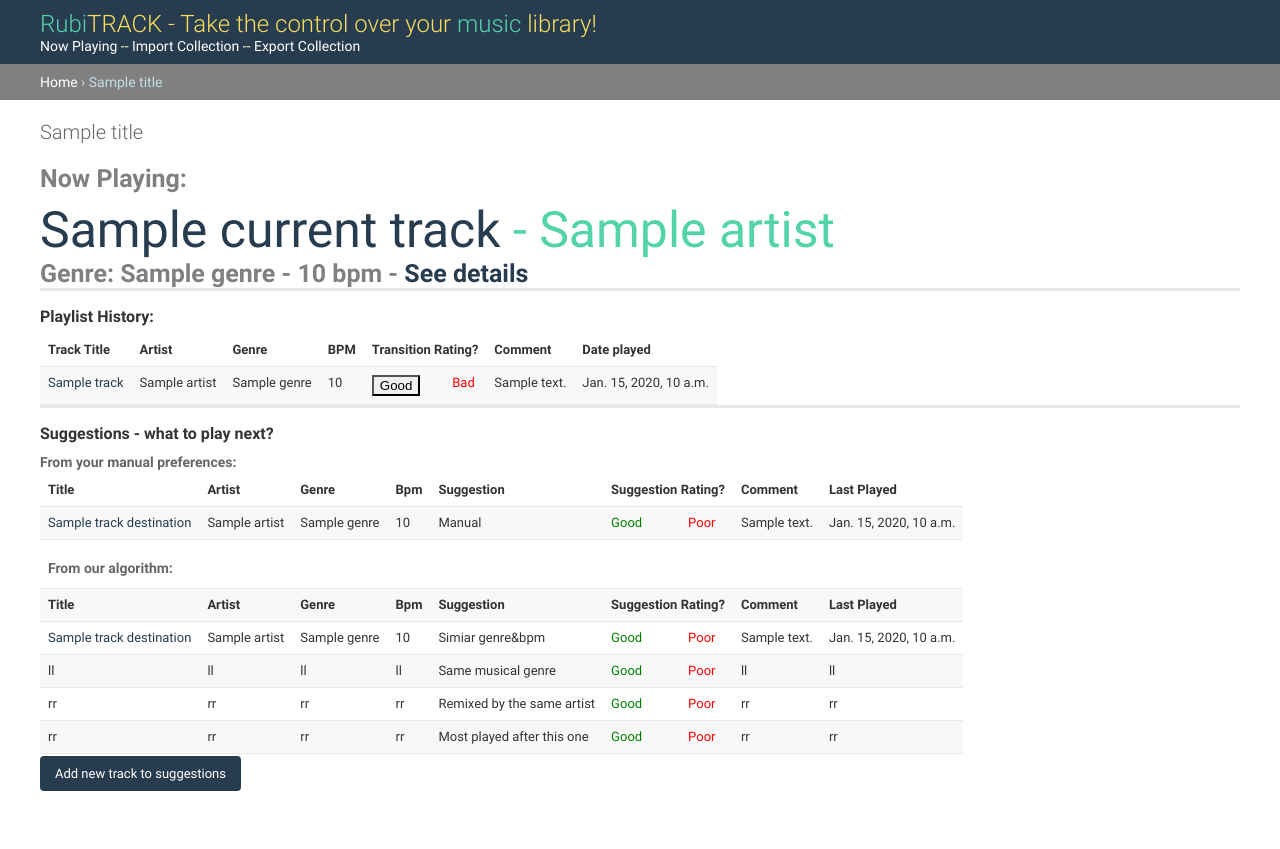
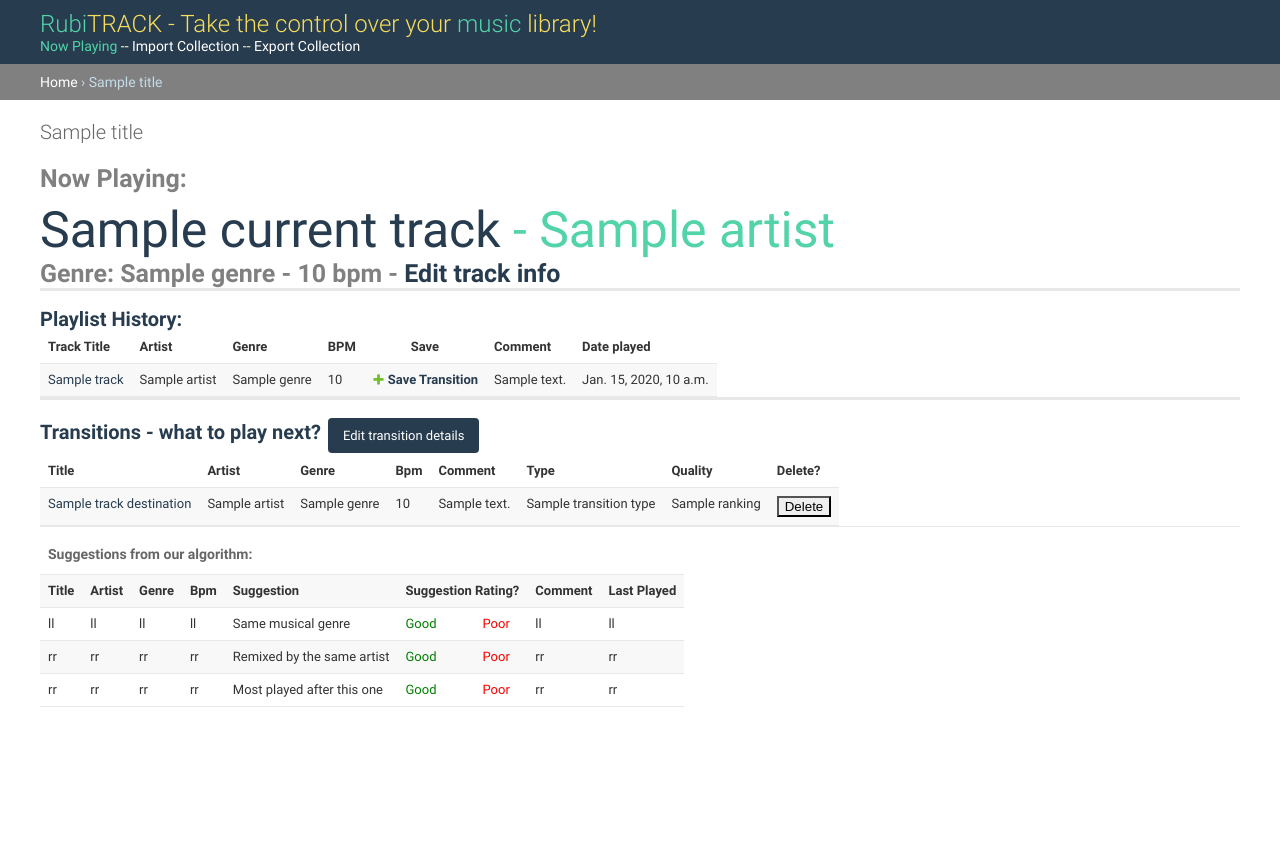
Before and after one commit to rubicontext/rubitrack, a Django app: template rubitrack/track/templates/track/currently_playing.html in a window 1280 px wide. After the commit the page ends 707 px from the top, so only its background shows below. Run offline with Django 3.2, Linux system fonts and the light colour scheme; the template is opened without the code that fills it: most values are stand-ins (such as "Sample title", 1, 10 or a date in 2020).

Commit message:
Now add and remove transition on the fly. TODO : edit the transition in a popup

```diff
--- a/rubitrack/templates/admin/base_site.html
+++ b/rubitrack/templates/admin/base_site.html
@@ -1,17 +1,20 @@
 {% extends "admin/base.html" %}
+
 
 {% block title %}{{ title }} | Rubitrack admin{% endblock %}
 
 {% block branding %}
 <h1 id="site-name"><a href="{% url 'admin:index' %}"><div class="green_flashy">Rubi</div>TRACK - Take the control over your <div class="green_flashy">music</div> library!</a></h1>
-<a href="/track/currently_playing">Now Playing</a> -- <a href="/track/import_collection">Import Collection</a> -- <a href="/track/export_collection">Export Collection</a>
+<a href="/track/currently_playing"><div class="green_flashy">Now Playing</div></a> -- <a href="/track/import_collection">Import Collection</a> -- <a href="/track/export_collection">Export Collection</a>
+
+<link rel="shortcut icon" type="image/png" href="/static/favicon.ico'/"/>
+
 {% endblock %}
 
 {% block nav-global %}{% endblock %}
 
 {% block extrahead %}
     <script src="https://ajax.googleapis.com/ajax/libs/jquery/3.5.1/jquery.min.js"></script>
-    <script src="/static/bsmodals/bsmodals/js"></script>
 
     <style>
         a, a:link, a:visited {
@@ -74,6 +77,13 @@
             #display: inline;
         }
 
+         div.blue_subtitle_small {
+            font-size: 20px;
+            font-weight: bold;
+            color:#283C4F;
+            display: inline;
+        }
+
         td.good_transition {
             color:green;
         }
@@ -81,6 +91,13 @@
         td.bad_transition {
             text-align: center;
             color:red;
+        }
+
+        td.button_add {
+            text-align: center;
+            color:red;
+            border-width: 1;
+            border-color: blue;
         }
 
         .module h2 {
--- a/rubitrack/track/currently_playing.py
+++ b/rubitrack/track/currently_playing.py
@@ -1,5 +1,5 @@
 
-from .models import Track, Transition, CurrentlyPlaying
+from .models import Track, Transition, CurrentlyPlaying, TransitionType
 from django.http import HttpResponse
 
 #from django.http import HttpResponseRedirect
--- a/rubitrack/track/templates/track/currently_playing.html
+++ b/rubitrack/track/templates/track/currently_playing.html
@@ -4,6 +4,7 @@
 {% block title %}Now Playing - Tonial{% endblock title %}
 
   {% block content %}
+
   {% if currentTrack %}
 
 <h2><div class="grey_subtitle">Now Playing: </div></h2>
@@ -21,7 +22,7 @@
     </div>
      <div class="grey_subtitle">
       Genre: {{ currentTrack.genre.name }}  - {{ currentTrack.bpm|floatformat}} bpm -
-      <a href="{% url 'admin:track_track_change' currentTrack.id %}">See details</a>
+      <a href="{% url 'admin:track_track_change' currentTrack.id %}">Edit track info</a>
     </div>
   </div>
 </div>
@@ -29,9 +30,9 @@
 <hr>
 <hr>
 <hr>
+<br>
 
-
-<h2>Playlist History: </h2>
+<div class="blue_subtitle_small">Playlist History: </div>
 <div id="tablePlaylistHistory">
 <table id="_appendHere" class="table table-striped table-condensed">
   <tr>
@@ -39,7 +40,7 @@
     <th>Artist</th>
     <th>Genre</th>
     <th>BPM</th>
-    <th colspan=2 style="text-align: center">Transition Rating?</th>
+    <th style="text-align: center">Save</th>
     <th>Comment</th>
     <th>Date played</th>
   </tr>
@@ -52,16 +53,13 @@
      <td>{{ currentPlay.track.genre.name }}</td>
      <td>{{ currentPlay.track.bpm|floatformat}}</td>
 
-     <td class="good_transition">
-            <button onclick="add_new_transition({{currentTrack.id}}, {{currentTransition.track_destination.id}}, 5);">
-              Good
-            </button>
+     <td>
+
+            <a class="addlink" href="/track/add_new_transition/?trackId={{ currentTrack.id }}&destinationId={{ currentPlay.track.id }}">
+              <b>Save Transition</b>
+            </a>
+
         </td>
-     <td class="bad_transition">
-
-              Bad
-
-     </td>
      <td>{{ currentPlay.track.comment }}</td>
      <td>{{ currentPlay.date_played }}</td>
   </tr>
@@ -75,11 +73,16 @@
 <hr>
 <hr>
 <hr>
+<br>
 
-<h2>Suggestions - what to play next?</h2>
-<div id='suggestionsBlock'>
 
-  <h3>From your manual preferences: </h3>
+      <div class="row"/>
+      <div class="submit-row">
+        <div class="blue_subtitle_small">Transitions - what to play next?</div>&nbsp;
+        <a href="{% url 'admin:track_customtracktransition_change' currentTrack.id %}" target="_blank">
+              <input type="submit" value="Edit transition details" name="editTransitionDetails">
+        </a>
+      </div>
 
   <table id="suggestionsManualInput" class="table table-striped table-condensed">
         <tr>
@@ -87,10 +90,10 @@
          <th>Artist</td>
          <th>Genre</td>
          <th>Bpm</td>
-         <th>Suggestion</td>
-         <th colspan=2 style="text-align: center">Suggestion Rating?</th>
          <th>Comment</td>
-         <th>Last Played</td>
+         <th>Type</td>
+         <th>Quality</td>
+         <th>Delete?</td>
         </tr>
 
         {% for currentTransition in suggestionsManualInput %}
@@ -99,17 +102,23 @@
          <td>{{ currentTransition.track_destination.artist.name }}</td>
          <td>{{ currentTransition.track_destination.genre.name }}</td>
          <td>{{ currentTransition.track_destination.bpm|floatformat}}</td>
-         <td>Manual</td>
-         <td class="good_transition">Good</td>
-         <td class="bad_transition">Poor</td>
-         <td>{{ currentTransition.track_destination.comment }}</td>
-         <td>{{ currentTransition.track_destination.date_played }}</td>
+         <td>{{ currentTransition.comment }}</td>
+         <td>{{ currentTransition.transition_type.name }}</td>
+         <td>{{ currentTransition.ranking }}</td>
+         <td>
+           <a class="remove-btn" href="/track/delete_transition/?transitionDeleteId={{ currentTransition.id }}">
+              <button type="button" class="btn btn-danger">Delete</button>
+            </a>
+
+         </td>
         </tr>
         {% endfor %}
+      </table>
 
-
+      <table id="suggestionsAuto" class="table table-striped table-condensed">
       <tr>
-        <td colspan=9><h3>From our algorithm:</h3></th>
+        <hr>
+        <td colspan=9><h3>Suggestions from our algorithm:</h3></th>
 
 
       </tr>
@@ -124,20 +133,8 @@
          <th>Last Played</td>
         </tr>
 
-        {% for currentTransition in suggestionsManualInput %}
-        <tr>
-         <td><a href="{% url 'admin:track_track_change' currentTransition.track_destination.id %}">{{ currentTransition.track_destination.title }}</a></td>
-         <td>{{ currentTransition.track_destination.artist.name }}</td>
-         <td>{{ currentTransition.track_destination.genre.name }}</td>
-         <td>{{ currentTransition.track_destination.bpm|floatformat}}</td>
-         <td>Simiar genre&bpm</td>
-         <td class="good_transition">Good</td>
-         <td class="bad_transition">Poor</td>
-         <td>{{ currentTransition.track_destination.comment }}</td>
-         <td>{{ currentTransition.track_destination.date_played }}</td>
 
-        </tr>
-        {% endfor %}
+
          <tr>
          <td>ll</td>
          <td>ll</td>
@@ -174,13 +171,6 @@
       </table>
 </div>
 
-
-{% block submit_buttons_bottom %}
-    {{ block.super }}
-    <div class="submit-row">
-            <input type="submit" value="Add new track to suggestions" name="_make-unique">
-    </div>
-{% endblock %}
 
 <script>
     var append_increment = 0;
--- a/rubitrack/track/templates/track/get_more_currently_playing_track_block.html
+++ b/rubitrack/track/templates/track/get_more_currently_playing_track_block.html
@@ -1,4 +1,4 @@
- <div class="row">
+<div class="row">
     <div class="track_big_blue" >
        {{ currentTrack.title }}
     </div>
@@ -10,6 +10,6 @@
     </div>
      <div class="grey_subtitle">
       Genre: {{ currentTrack.genre.name }}  - {{ currentTrack.bpm|floatformat}} bpm -
-      <a href="{% url 'admin:track_track_change' currentTrack.id %}">See details</a>
+      <a href="{% url 'admin:track_track_change' currentTrack.id %}">Edit track info</a>
     </div>
   </div>
--- a/rubitrack/track/urls.py
+++ b/rubitrack/track/urls.py
@@ -4,13 +4,25 @@ from django.contrib import admin
 from . import views
 from . import import_collection, export_collection
 from . import currently_playing
+from . import transition
+
+from django.views.generic.base import RedirectView
+from django.contrib.staticfiles.storage import staticfiles_storage
+from django.views.generic.base import RedirectView
+
+
 
 urlpatterns = [
     path('', views.index, name='index'),
+    path('favicon.ico', RedirectView.as_view(url=staticfiles_storage.url('static/favicon.ico'))),
+
     path('import_collection/', import_collection.upload_file, name='import_collection_view'),
     path('export_collection/', export_collection.export_collection, name='export_collection_view'),
 
     path('currently_playing/', currently_playing.display_currently_playing, name='currently_playing_view'),
+
+    path('add_new_transition/', transition.add_new_transition, name='add_new_transition_view'),
+    path('delete_transition/', transition.delete_transition, name='delete_transition_view'),
 
     path('get_more_played_history_row/', currently_playing.get_more_played_history_row, name='get_more_played_history_row'),
     path('get_more_playlist_history_table/', currently_playing.get_more_playlist_history_table, name='get_more_playlist_history_table'),
```
Also changed, not shown: rubitrack/track/admin.py (+18 -0 lines), rubitrack/track/templates/track/get_more_playlist_history_table.html (+9 -3 lines).
